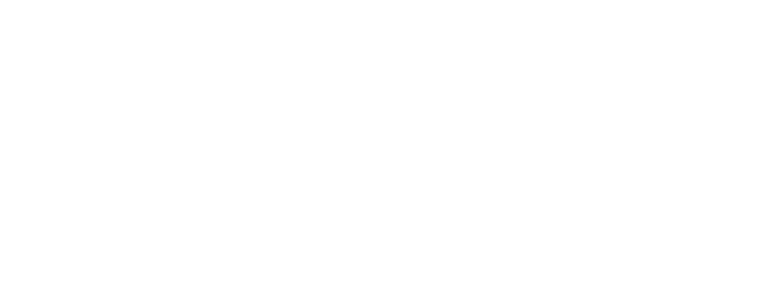
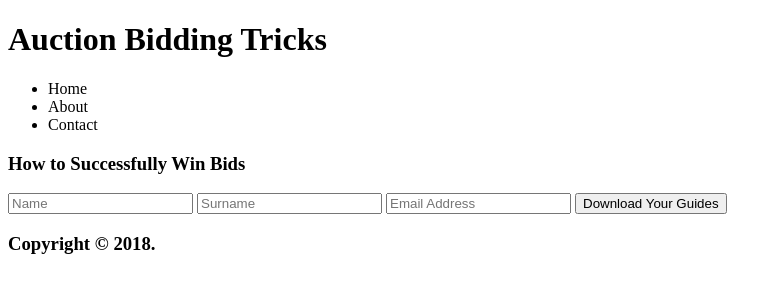
Before and after one commit to sadatakhtar/vidlanPage, a plain HTML site: page index.html in a window 1280 px wide. Shown: the whole page, without its empty margins (0-782 px from the left). Drawn offline with Linux system fonts and the light colour scheme.

Commit message:
Update index.html

```diff
--- a/index.html
+++ b/index.html
@@ -1,11 +1,41 @@
 <!DOCTYPE html>
 <html>
   <head>
-    <title></title>
+    <title>Landing Page</title>
   </head>
 
   <body>
+    <div class="wrapper">
+      <div class="header">
+        <h1>Auction Bidding Tricks</h1>
+      </div>
+      <div class="logo"></div>
+      <div class="nav">
+        <ul>
+          <li>Home</li>
+          <li>About</li>
+          <li>Contact</li>
+        </ul>
+      </div>
 
+      <div class="content">
+        <div class="main">
+          <h3>How to Successfully Win Bids</h3>
+          <form>
+            <input type="text" placeholder="Name" required />
+            <input type="text" placeholder="Surname" required />
+            <input type="email" placeholder="Email Address" required />
+            <button type="submit">Download Your Guides</button>
+          </form>
+        </div>
+        <div class="vid"></div>
+        <div class="image"></div>
+      </div>
+    <div class="footer">
+      <h3>Copyright &copy 2018.</h3>
+    </div>
+
+    </div>
   </body>
 
 
```
